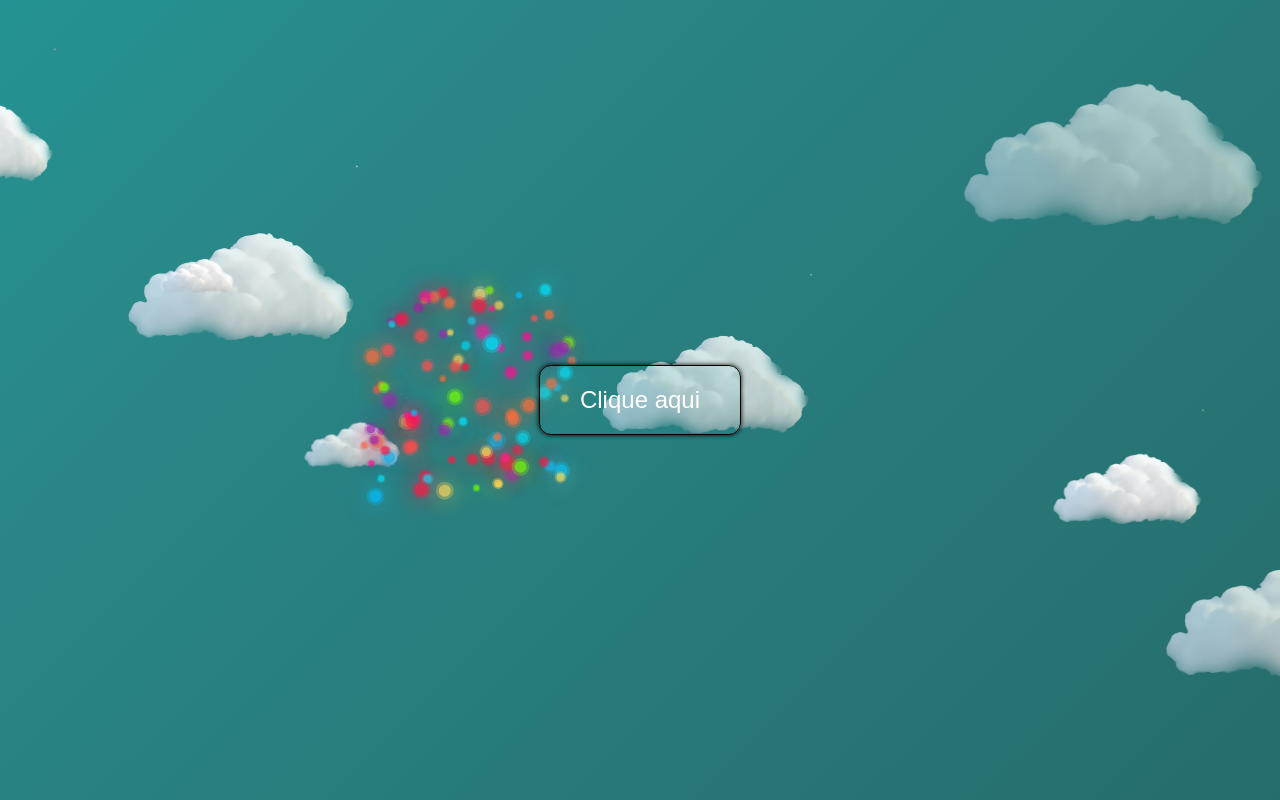
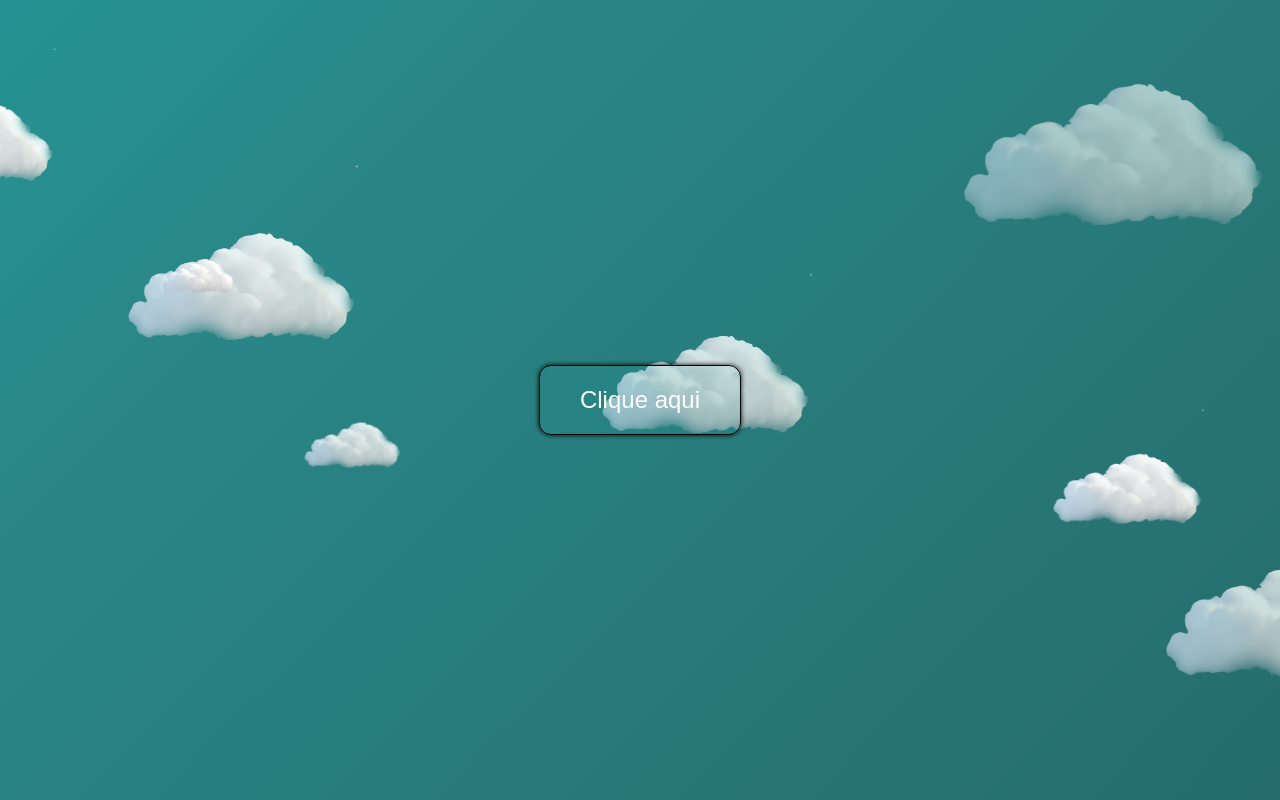
Before and after one commit to nvees2901/gf, a plain HTML site: page index.html in a window 1280 px wide. Drawn offline with Linux system fonts and the light colour scheme.

Commit message:
fogosdearticio

```diff
--- a/index.html
+++ b/index.html
@@ -28,7 +28,6 @@
         <div class="cloud cloud12"></div>
     </div>
 
-    <canvas id="fireworksCanvas"></canvas>
     <button id="clickButton">Clique aqui</button>
 
     <script src="script.js"></script>
```
